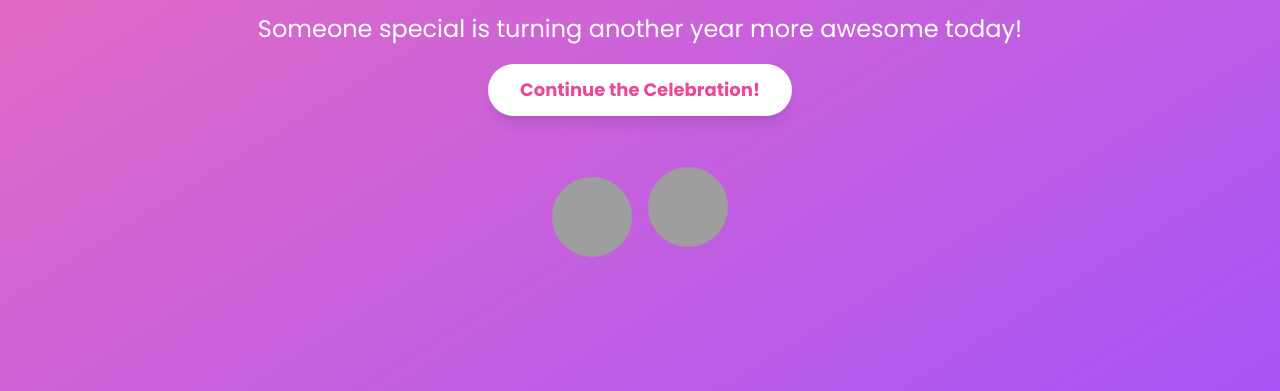
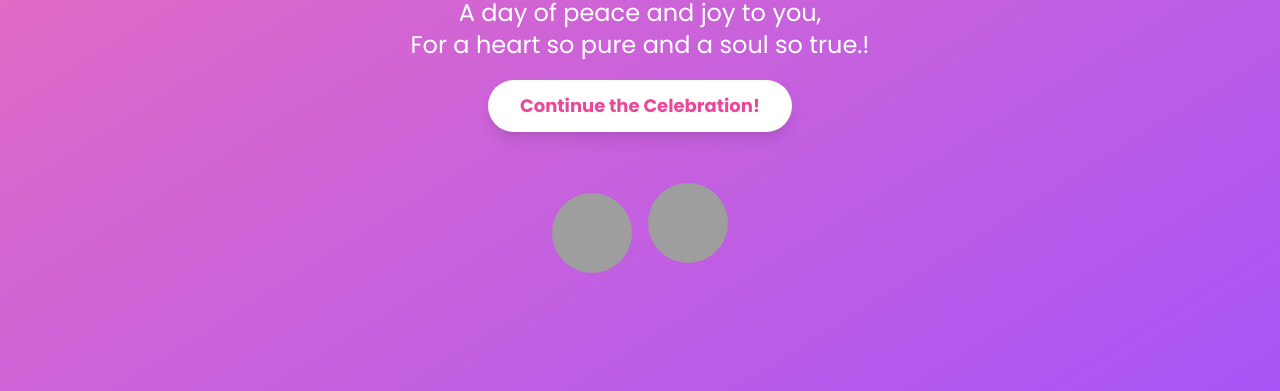
Before and after one commit to zaaminzia/wishes, a plain HTML site: page index.html in a window 1280 px wide. Shown: the part 409-800 px from the top of the page. Drawn offline with nearby package versions, Linux system fonts and the light colour scheme; grey boxes are pictures that could not be loaded.

Commit message:
Update index.html

```diff
--- a/index.html
+++ b/index.html
@@ -21,7 +21,8 @@
                 <img src="https://th.bing.com/th/id/R.303daeb2e5eb38361de0e84702718edb?rik=2hrcHbZzJHB0CQ&pid=ImgRaw&r=0" class="rounded-full w-40 h-40 mx-auto border-4 border-white shadow-xl" alt="Birthday Cake">
             </div>
             <h1 class="text-5xl md:text-7xl font-bold mb-6 font-['Bubblegum+Sans'] animate-pulse">Happy Birthday Inaaya!</h1>
-            <p class="text-xl md:text-2xl mb-8">Someone special is turning another year more awesome today!</p>
+            <p class="text-xl md:text-2xl mb-8">A day of peace and joy to you,<br>
+For a heart so pure and a soul so true.!</p>
             <button onclick="nextScreen()" class="bg-white text-pink-500 hover:bg-pink-100 px-8 py-3 rounded-full text-lg font-bold shadow-lg transform hover:scale-110 transition-transform duration-300 animate-bounce">
                 Continue the Celebration!
             </button>
@@ -84,4 +85,5 @@ For someone as lovely as you, all year.</p>
         feather.replace();
     </script>
 </body>
+
 </html>
```
